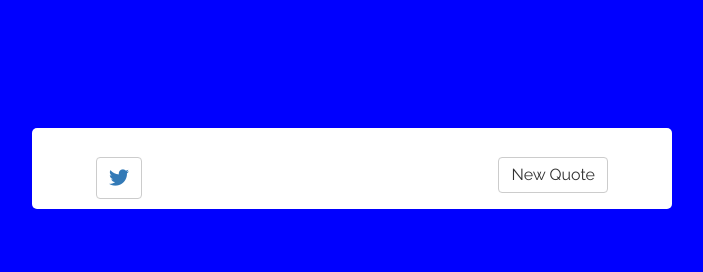
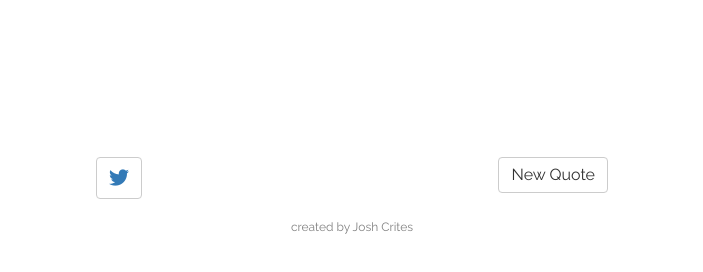
Before and after one commit to critesjosh/randomQuoteGenerator, a plain HTML site: page index.html in a window 1280 px wide. Shown: the whole page, without its empty margins (288-991 px from the left). Drawn offline with nearby package versions, Linux system fonts and the light colour scheme; no server answers.

Commit message:
A few minor adjustments.
+ Removed the background color.
+ Tidied up app.js. The code looks better now.
+ Added a by-line

```diff
--- a/app.js
+++ b/app.js
@@ -1,5 +1,7 @@
-var author;
-var quote;
+var author = '';
+var quote = '';
+var colors = ['#16a085', '#27ae60', '#2c3e50', '#f39c12', '#e74c3c', '#9b59b6',
+ '#FB6964', '#342224', "#472E32", "#BDBB99", "#77B1A9", "#73A857"];
 
 $.getJSON( "https://jsonp.afeld.me/?callback=&url=http://quotes.stormconsultancy.co.uk/random.json", {
   }).done(function(data){
--- a/index.html
+++ b/index.html
@@ -27,6 +27,9 @@
           </div>
         </div>
       </div>
+      <footer>
+        <p>created by Josh Crites</p>
+      </footer>
     </div>
   </body>
 </html>
--- a/style.css
+++ b/style.css
@@ -1,5 +1,4 @@
 body {
-  background-color: blue;
   font-family: 'Raleway', sans-serif;
 }
 
@@ -45,3 +44,11 @@ body {
   border-radius: 0.25em;
   font-size: 20px;
 }
+
+footer{
+  margin-top: 10px;
+  color: gray;
+  display: block;
+  text-align: center;
+  font-size: 12px;
+}
```
